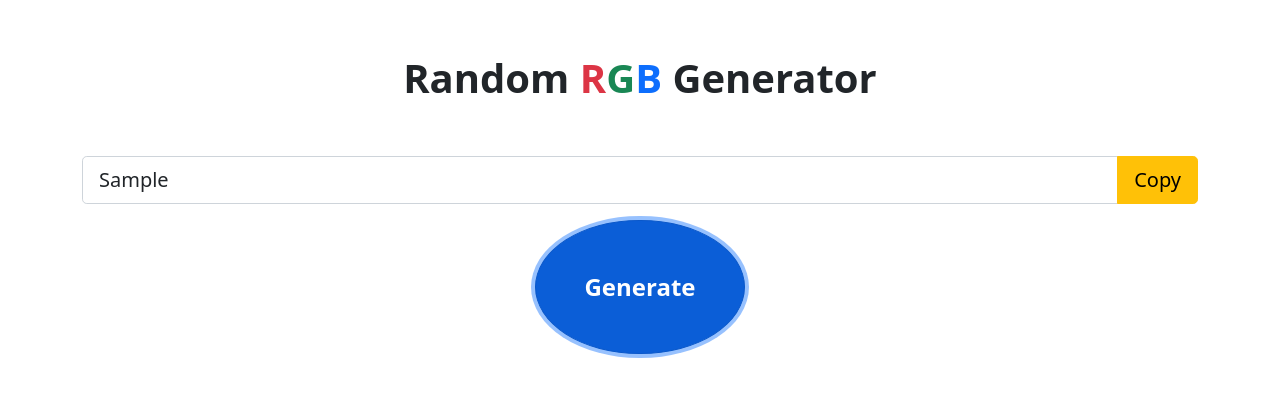
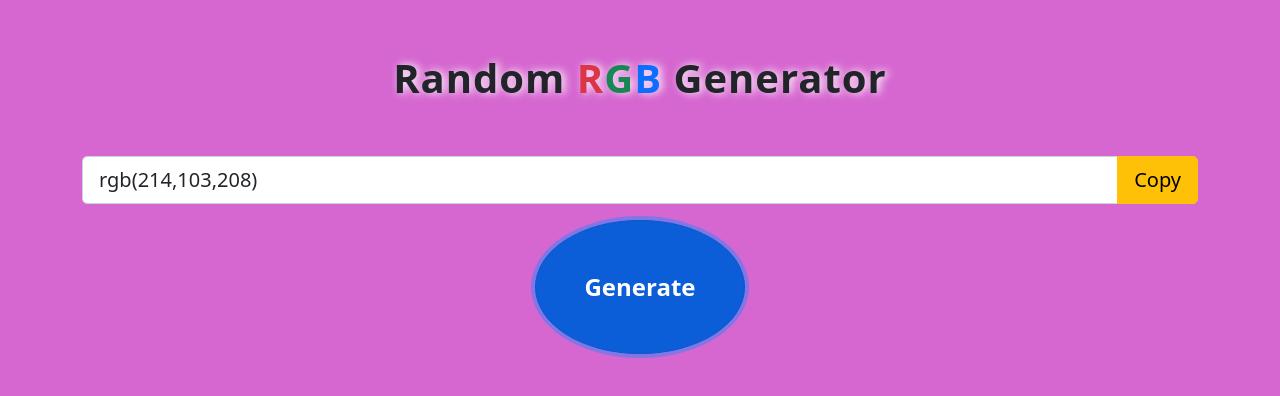
Before and after one commit to rahimuj570/random-RGB-generator-DOM, a plain HTML site: page index.html in a window 1280 px wide. Both pictures are taken after typing "Sample" into the empty fields and a click on the button "Generate". Drawn offline with nearby package versions, Linux system fonts and the light colour scheme.

Commit message:
js function added

```diff
--- a/index.html
+++ b/index.html
@@ -15,7 +15,10 @@
     />
   </head>
   <body>
-    <header class="text-center fw-bold fs-1 mt-5">
+    <header
+      style="text-shadow: 3px 0px 9px #fff; letter-spacing: 1px"
+      class="text-center fw-bold fs-1 mt-5"
+    >
       Random <span class="text-danger">R</span
       ><span class="text-success">G</span
       ><span class="text-primary">B</span> Generator
--- a/rgb.js
+++ b/rgb.js
@@ -1 +1,20 @@
-document.getElementById("generate-btn").addEventListener("click", () => {});
+document.getElementById("generate-btn").addEventListener("click", function () {
+  const red = rgbGenerate();
+  const green = rgbGenerate();
+  const blue = rgbGenerate();
+  const rgbCode = `rgb(${red},${green},${blue})`;
+  query("body").style.background = rgbCode;
+  query("#rgb-field").value = rgbCode;
+});
+
+// ==========RGB Generator=========
+function rgbGenerate(color) {
+  const randomNum = Math.random() * 255;
+  const float2Int = Math.round(randomNum);
+  return float2Int + "";
+}
+
+//===========Query Selector==========
+query = (idClass) => {
+  return document.querySelector(idClass);
+};
```
